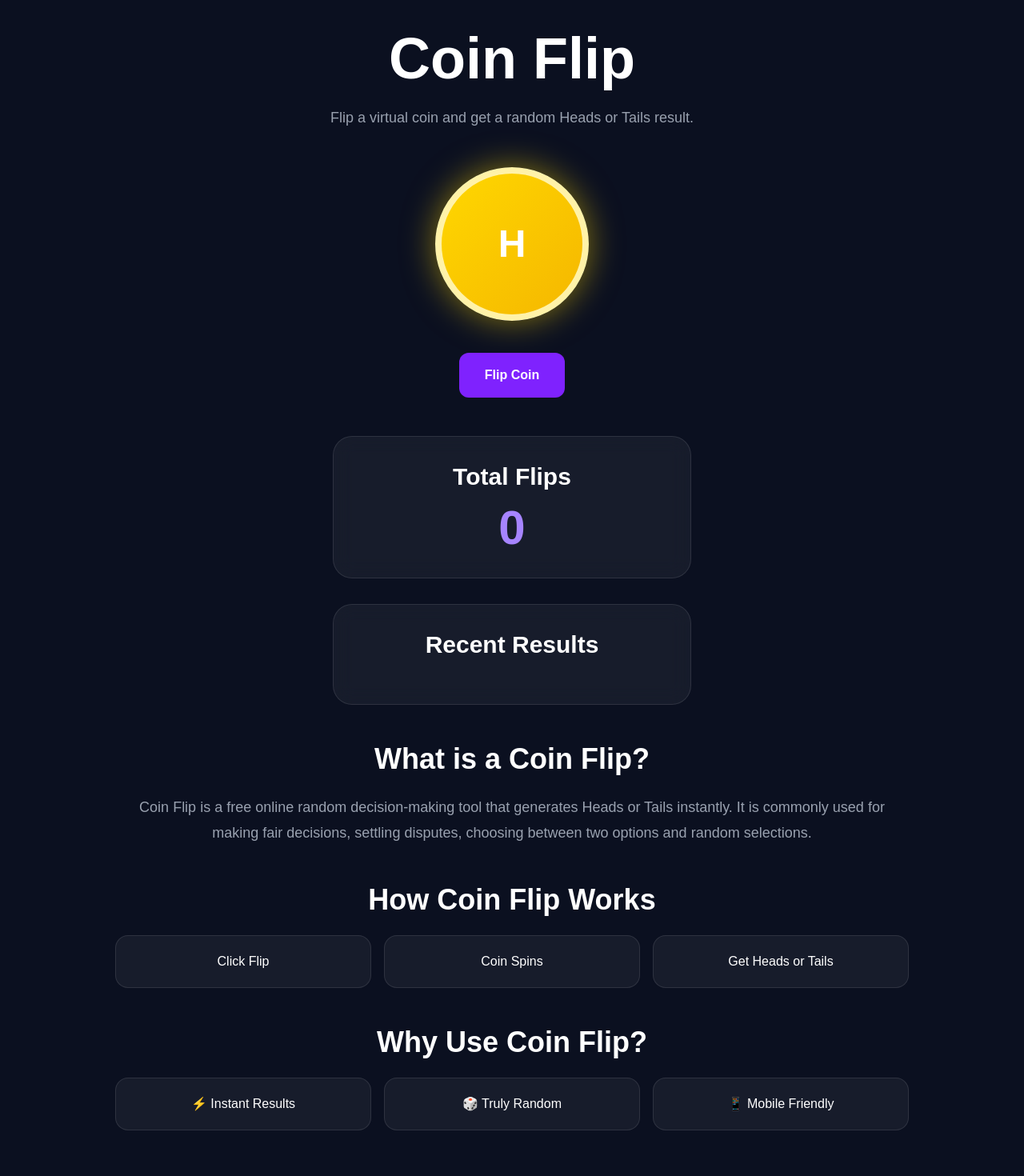
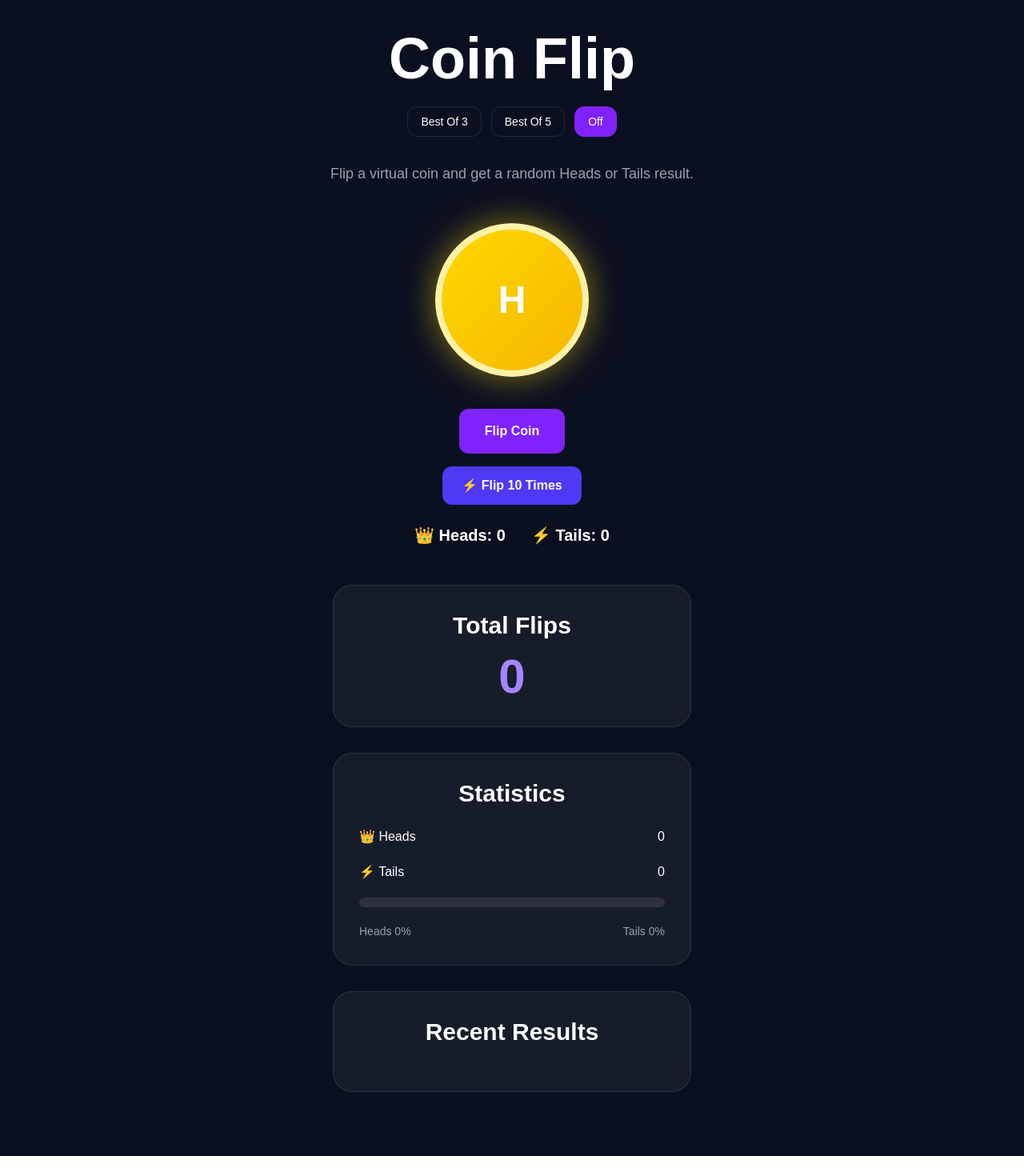
Before and after one commit to bytecraftstudioin/bytespin, a Next.js app: page /coin-flip in a window 1280 px wide. Shown: the part 80-1550 px from the top of the page at 80% size. After the commit the page ends 1525 px from the top, so only its background shows below. Built offline with nearby package versions, Linux system fonts and the light colour scheme.

Commit message:
coin flip update

```diff
--- a/app/coin-flip/layout.tsx
+++ b/app/coin-flip/layout.tsx
@@ -1,7 +1,7 @@
 import type { Metadata } from "next";
 
 export const metadata: Metadata = {
-  title: "Coin Flip Online ",
+  title: "Coin Flip Online | ByteSpin",
   description:
     "Flip a virtual coin online and get random Heads or Tails results instantly. Free online coin flip tool.",
 };
--- a/app/coin-flip/page.tsx
+++ b/app/coin-flip/page.tsx
@@ -5,231 +5,287 @@ import Navbar from "@/components/layout/Navbar";
 
 export default function CoinFlipPage() {
   const [result, setResult] = useState("");
-  const [rotation, setRotation] = useState(0);
   const [flipping, setFlipping] = useState(false);
   const [history, setHistory] = useState<string[]>([]);
   const [totalFlips, setTotalFlips] = useState(0);
 
+  // FIX 1: Default-ah mode "off" (string) nu vechikalam
+  const [mode, setMode] = useState<number | "off">("off");
+
+  const [headsScore, setHeadsScore] = useState(0);
+  const [tailsScore, setTailsScore] = useState(0);
+  const [winner, setWinner] = useState("");
+  const [displayFace, setDisplayFace] = useState<"Heads" | "Tails">("Heads");
+
   const audioRef = useRef<HTMLAudioElement | null>(null);
+
+  const headsCount = history.filter(item => item === "Heads").length;
+  const tailsCount = history.filter(item => item === "Tails").length;
+
+  const headsPercentage = totalFlips > 0 ? ((headsCount / totalFlips) * 100).toFixed(1) : 0;
+  const tailsPercentage = totalFlips > 0 ? ((tailsCount / totalFlips) * 100).toFixed(1) : 0;
+
   const flipCoin = () => {
-    if (flipping) return;
+    if (winner || flipping) return;
     audioRef.current?.play();
     setFlipping(true);
 
     const isHeads = Math.random() < 0.5;
+    const face = isHeads ? "Heads" : "Tails";
 
-    const spins = 5;
-    const finalRotation =
-      rotation +
-      spins * 360 +
-      (isHeads ? 0 : 180);
-
-    setRotation(finalRotation);
+    setResult("");
 
     setTimeout(() => {
-      const newResult = isHeads
-  ? "Heads"
-  : "Tails";
+      setResult(face);
+      setDisplayFace(face);
 
-setResult(newResult);
+      const nextHeads = face === "Heads" ? headsScore + 1 : headsScore;
+      const nextTails = face === "Tails" ? tailsScore + 1 : tailsScore;
 
-setHistory(prev =>
-  [newResult, ...prev].slice(0, 10)
-);
+      // FIX 2: Mode "off" ah illama number ah irundha mattum thaan Match Winner Logic calculate aagum
+      if (mode !== "off") {
+        const target = Math.ceil(mode / 2);
+        if (nextHeads >= target) {
+          setWinner(`👑 Heads Wins (${nextHeads}-${nextTails})`);
+        }
+        if (nextTails >= target) {
+          setWinner(`⚡ Tails Wins (${nextTails}-${nextHeads})`);
+        }
+      }
+
+      if (face === "Heads") {
+        setHeadsScore(prev => prev + 1);
+      } else {
+        setTailsScore(prev => prev + 1);
+      }
+
+      setHistory(prev => [face, ...prev].slice(0, 10));
       setTotalFlips(prev => prev + 1);
       setFlipping(false);
-    }, 2500);
+    }, 2000);
   };
 
+  const flipTenTimes = () => {
+    if (flipping || winner) return;
+
+    let heads = 0;
+    let tails = 0;
+    const results: string[] = [];
+
+    for (let i = 0; i < 10; i++) {
+      const face = Math.random() < 0.5 ? "Heads" : "Tails";
+      results.push(face);
+      if (face === "Heads") {
+        heads++;
+      } else {
+        tails++;
+      }
+    }
+
+    const lastFace = results[results.length - 1] as "Heads" | "Tails";
+    setDisplayFace(lastFace);
+
+    setHistory(prev => [...results.reverse(), ...prev].slice(0, 10));
+    setHeadsScore(prev => prev + heads);
+    setTailsScore(prev => prev + tails);
+    setTotalFlips(prev => prev + 10);
+
+    setResult(`Heads: ${heads} | Tails: ${tails}`);
+
+    // If Mode is not 'off', handle 10 flips match completion targets
+    if (mode !== "off") {
+      const target = Math.ceil(mode / 2);
+      const finalHeads = headsScore + heads;
+      const finalTails = tailsScore + tails;
+      if (finalHeads >= target) {
+        setWinner(`👑 Heads Wins (${finalHeads}-${finalTails})`);
+      } else if (finalTails >= target) {
+        setWinner(`⚡ Tails Wins (${finalTails}-${finalHeads})`);
+      }
+    }
+  };
+
+  const resetAll = () => {
+    setHeadsScore(0);
+    setTailsScore(0);
+    setWinner("");
+    setResult("");
+    setHistory([]);
+    setTotalFlips(0);
+    setDisplayFace("Heads");
+  };
 
   return (
     <main className="min-h-screen bg-[#0b1020] text-white">
+      <style jsx global>{`
+        @keyframes spinFlip {
+          0% { transform: rotateY(0deg); }
+          100% { transform: rotateY(1800deg); }
+        }
+        .animate-coin-spin {
+          animation: spinFlip 2s ease-out forwards;
+        }
+      `}</style>
 
       <Navbar />
 
       <section className="flex flex-col items-center text-center px-4 pt-16 pb-20">
+        <audio ref={audioRef} src="/sounds/coin-flip.mp3" />
 
-  <audio
-      ref={audioRef}
-      src="/sounds/coin-flip.mp3"
-    />
+        <h1 className="text-5xl sm:text-6xl md:text-7xl font-black mb-6">Coin Flip</h1>
 
-     <h1 className="text-5xl sm:text-6xl md:text-7xl font-black mb-6">
-        Coin Flip
-      </h1>
+        {/* FIX 3: Buttons Layout modified to include Best of 3, Best of 5, and Off */}
+        <div className="flex gap-3 mb-8">
+          {[3, 5, "off"].map(value => (
+            <button
+              key={value}
+              onClick={() => {
+                setMode(value as number | "off");
+                resetAll(); // Mode maarumpothu automatic-ah scores clear aydum
+              }}
+              className={`px-4 py-2 rounded-xl border text-sm font-medium capitalize transition-all ${
+                mode === value ? "bg-violet-600 border-violet-600" : "border-white/10 hover:bg-white/5"
+              }`}
+            >
+              {value === "off" ? "Off" : `Best of ${value}`}
+            </button>
+          ))}
+        </div>
 
         <p className="text-gray-400 text-lg max-w-2xl mb-12">
           Flip a virtual coin and get a random Heads or Tails result.
         </p>
 
+        <div style={{ perspective: "1200px" }} className="mb-10">
           <div
-        style={{ perspective: "1200px" }}
-        className="mb-10"
-      >
-        <div
-          className="relative w-48 h-48 transition-transform duration-[2500ms]"
+            className={`relative w-48 h-48 transition-transform duration-500 ${
+              flipping ? "animate-coin-spin" : ""
+            }`}
             style={{
               transformStyle: "preserve-3d",
-            transform: `rotateY(${rotation}deg)`,
+              transform: flipping
+                ? undefined
+                : displayFace === "Heads"
+                  ? "rotateY(0deg)"
+                  : "rotateY(180deg)",
             }}
           >
-
-          {/* Heads */}
-
+            {/* Heads Face */}
             <div
               className="absolute inset-0 rounded-full flex items-center justify-center text-5xl font-black"
               style={{
                 backfaceVisibility: "hidden",
-              background:
-                "linear-gradient(135deg,#ffd700,#f5b700)",
+                transform: "rotateY(0deg)",
+                background: "linear-gradient(135deg,#ffd700,#f5b700)",
                 border: "8px solid #fff2a8",
-              boxShadow:
-                "0 0 40px rgba(255,215,0,.5)",
+                boxShadow: "0 0 40px rgba(255,215,0,.5)",
               }}
             >
               H
             </div>
 
-          {/* Tails */}
-
+            {/* Tails Face */}
             <div
               className="absolute inset-0 rounded-full flex items-center justify-center text-5xl font-black"
               style={{
                 backfaceVisibility: "hidden",
                 transform: "rotateY(180deg)",
-              background:
-                "linear-gradient(135deg,#c0c0c0,#8a8a8a)",
+                background: "linear-gradient(135deg,#c0c0c0,#8a8a8a)",
                 border: "8px solid #e5e5e5",
-              boxShadow:
-                "0 0 40px rgba(255,255,255,.2)",
+                boxShadow: "0 0 40px rgba(255,255,255,.2)",
               }}
             >
               T
             </div>
-
           </div>
         </div>
 
         <button
           onClick={flipCoin}
           disabled={flipping}
-        className="bg-violet-600 hover:bg-violet-700 px-8 py-4 rounded-xl font-bold"
+          className="bg-violet-600 hover:bg-violet-700 px-8 py-4 rounded-xl font-bold transition-colors"
         >
           {flipping ? "Flipping..." : "Flip Coin"}
         </button>
 
+        <div className="mt-4">
+          <button
+            onClick={flipTenTimes}
+            disabled={flipping}
+            className="bg-indigo-600 hover:bg-indigo-700 px-6 py-3 rounded-xl font-bold transition-colors"
+          >
+            ⚡ Flip 10 Times
+          </button>
+        </div>
+
         {result && (
           <div className="mt-8 text-center">
-          <p className="text-gray-400">
-            Result
-          </p>
+            <p className="text-gray-400">Result</p>
+            <h2 className="text-4xl font-black mt-2">{result}</h2>
+          </div>
+        )}
 
-          <h2 className="text-4xl font-black mt-2">
-            {result}
-          </h2>
+        <div className="mt-6 flex gap-8 text-xl font-bold">
+          <span>👑 Heads: {headsScore}</span>
+          <span>⚡ Tails: {tailsScore}</span>
+        </div>
+
+        {winner && (
+          <div className="mt-6 bg-green-500/20 border border-green-500 rounded-2xl px-6 py-4">
+            <h3 className="text-2xl font-black">{winner}</h3>
+            <button
+              onClick={resetAll}
+              className="mt-4 bg-red-500 hover:bg-red-600 px-6 py-3 rounded-xl font-bold transition-colors"
+            >
+              Reset Match
+            </button>
           </div>
         )}
 
         <div className="w-full max-w-md mt-12 space-y-8">
-
           <div className="bg-white/5 backdrop-blur-md border border-white/10 rounded-3xl p-8 text-center">
-    <h3 className="text-3xl font-bold mb-4">
-      Total Flips
-    </h3>
-
-    <p className="text-6xl font-black text-violet-400">
-      {totalFlips}
-    </p>
+            <h3 className="text-3xl font-bold mb-4">Total Flips</h3>
+            <p className="text-6xl font-black text-violet-400">{totalFlips}</p>
           </div>
 
           <div className="bg-white/5 backdrop-blur-md border border-white/10 rounded-3xl p-8">
+            <h3 className="text-3xl font-bold mb-6 text-center">Statistics</h3>
+            <div className="space-y-5">
+              <div className="flex justify-between">
+                <span>👑 Heads</span>
+                <span>{headsCount}</span>
+              </div>
+              <div className="flex justify-between">
+                <span>⚡ Tails</span>
+                <span>{tailsCount}</span>
+              </div>
+              <div className="w-full bg-white/10 rounded-full h-3">
+                <div
+                  className="bg-green-500 h-3 rounded-full"
+                  style={{ width: `${headsPercentage}%` }}
+                />
+              </div>
+              <div className="flex justify-between text-sm text-gray-400">
+                <span>Heads {headsPercentage}%</span>
+                <span>Tails {tailsPercentage}%</span>
+              </div>
+            </div>
+          </div>
 
-    <h3 className="text-3xl font-bold mb-6 text-center">
-      Recent Results
-    </h3>
-
+          <div className="bg-white/5 backdrop-blur-md border border-white/10 rounded-3xl p-8">
+            <h3 className="text-3xl font-bold mb-6 text-center">Recent Results</h3>
             <div className="space-y-4">
-
               {history.map((item, index) => (
                 <div
                   key={index}
                   className="flex justify-between items-center bg-white/5 rounded-2xl px-5 py-4"
                 >
-          <span className="text-gray-400">
-            #{history.length - index}
-          </span>
-
-          <span className="font-bold">
-            {item}
-          </span>
+                  <span className="text-gray-400">#{history.length - index}</span>
+                  <span className="font-bold">{item}</span>
                 </div>
               ))}
-
             </div>
-
           </div>
-
-</div>
-
-
-<div className="max-w-5xl mx-auto px-4 py-12 space-y-12">
-
-  <section>
-    <h2 className="text-3xl md:text-4xl font-bold mb-6">
-      What is a Coin Flip?
-    </h2>
-
-    <p className="text-gray-400 leading-8 text-lg">
-      Coin Flip is a free online random decision-making tool that generates
-      Heads or Tails instantly. It is commonly used for making fair decisions,
-      settling disputes, choosing between two options and random selections.
-    </p>
-  </section>
-
-  <section>
-    <h2 className="text-3xl md:text-4xl font-bold mb-6">
-      How Coin Flip Works
-    </h2>
-
-    <div className="grid md:grid-cols-3 gap-4">
-
-      <div className="bg-white/5 rounded-2xl p-5 border border-white/10">
-        Click Flip
-      </div>
-
-      <div className="bg-white/5 rounded-2xl p-5 border border-white/10">
-        Coin Spins
-      </div>
-
-      <div className="bg-white/5 rounded-2xl p-5 border border-white/10">
-        Get Heads or Tails
-      </div>
-
-    </div>
-  </section>
-
-  <section>
-    <h2 className="text-3xl md:text-4xl font-bold mb-6">
-      Why Use Coin Flip?
-    </h2>
-
-    <div className="grid sm:grid-cols-2 md:grid-cols-3 gap-4">
-
-      <div className="bg-white/5 rounded-2xl p-5 border border-white/10">
-        ⚡ Instant Results
-      </div>
-
-      <div className="bg-white/5 rounded-2xl p-5 border border-white/10">
-        🎲 Truly Random
-      </div>
-
-      <div className="bg-white/5 rounded-2xl p-5 border border-white/10">
-        📱 Mobile Friendly
-      </div>
-
-    </div>
-  </section>
-
         </div>
       </section>
     </main>
```
Lines whose indentation alone changed are shown as unchanged.
